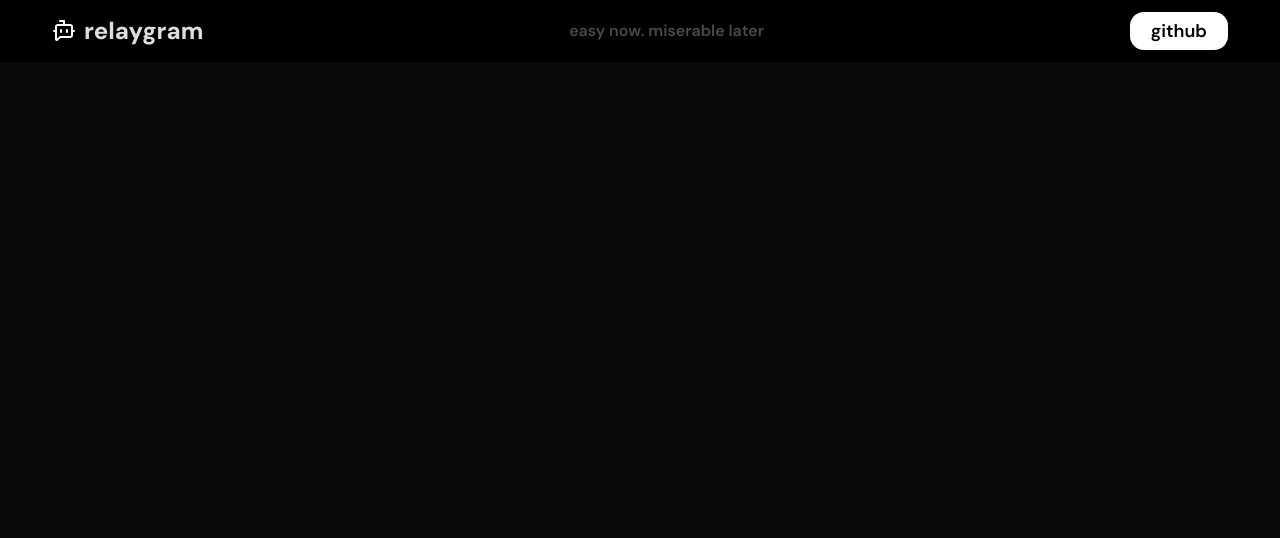
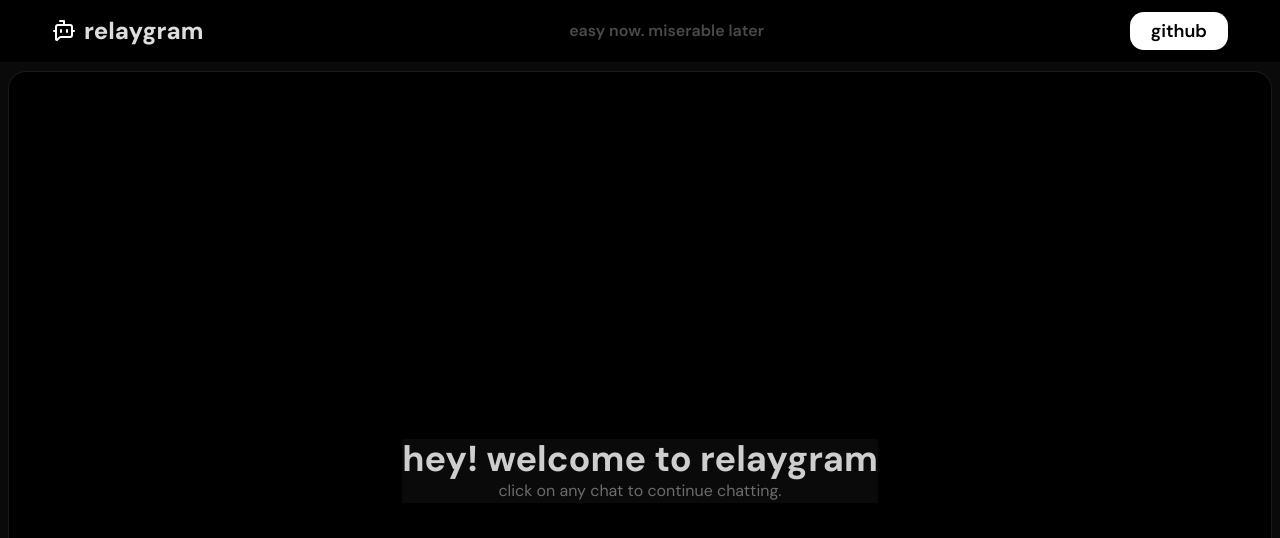
Before and after one commit to render-TheVoid/relaygram, a React (Vite) app in the folder client/: page /chat/1 in a window 1280 px wide. Shown: the top 538 px of the page. Built offline with nearby package versions, Linux system fonts and the light colour scheme; no server answers.

Commit message:
feat: implement chat page sidebar and initial empty state view with server configuration cleanup

```diff
--- /dev/null
+++ b/client/src/components/NoChatSelected.tsx
@@ -0,0 +1,12 @@
+import React from 'react';
+
+const NoChatSelected: React.FC = () => {
+  return (
+    <div className='flex bg-neutral-950 justify-center items-center flex-col'>
+      <h1 className='text-white/80 font-bold text-4xl'>Hey! Welcome to relaygram</h1>
+      <p className='text-white/40 text-md'>Click on any chat to continue chatting.</p>
+    </div>
+  );
+};
+
+export default NoChatSelected;
--- /dev/null
+++ b/client/src/components/Sidebar.tsx
@@ -0,0 +1,14 @@
+import React from 'react';
+import { useChatStore } from '@/lib/useChatStore';
+import { useAuthStore } from '@/lib/useAuth';
+
+const Sidebar: React.FC = () => {
+  const { getUsers, users, selectedUsers, setSelectedUsers, isUsersLoading } = useAuthStore();
+  return (
+    <div className=''>
+
+    </div>
+  );
+};
+
+export default Sidebar;
--- a/client/src/pages/ChatPage.tsx
+++ b/client/src/pages/ChatPage.tsx
@@ -1,11 +1,14 @@
 import React from 'react';
 import { useChatStore } from '@/lib/useChatStore';
+import NoChatSelected from '@/components/NoChatSelected';
 
 const ChatPage: React.FC = () => {
   const { selectedUsers } = useChatStore();
+
   return (
-    <div className='bg-'>
+    <div className='bg-black/98 flex flex-row justify-center items-center h-screen m-2 rounded-2xl border border-white/10'>
 
+      <NoChatSelected />
     </div>
   );
 };
```
Also changed, not shown: 1 other file (tests, documents, lock files or other folders).
